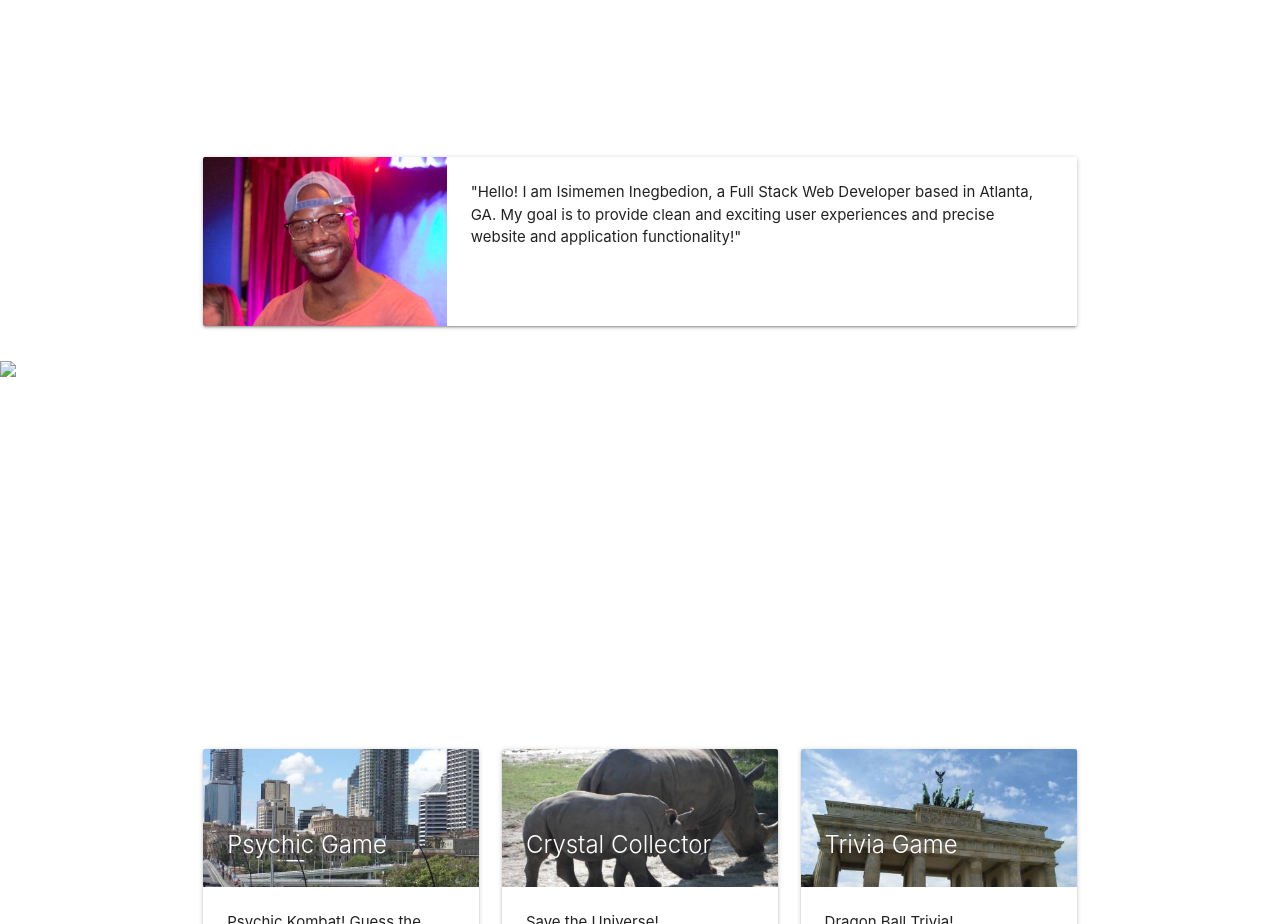
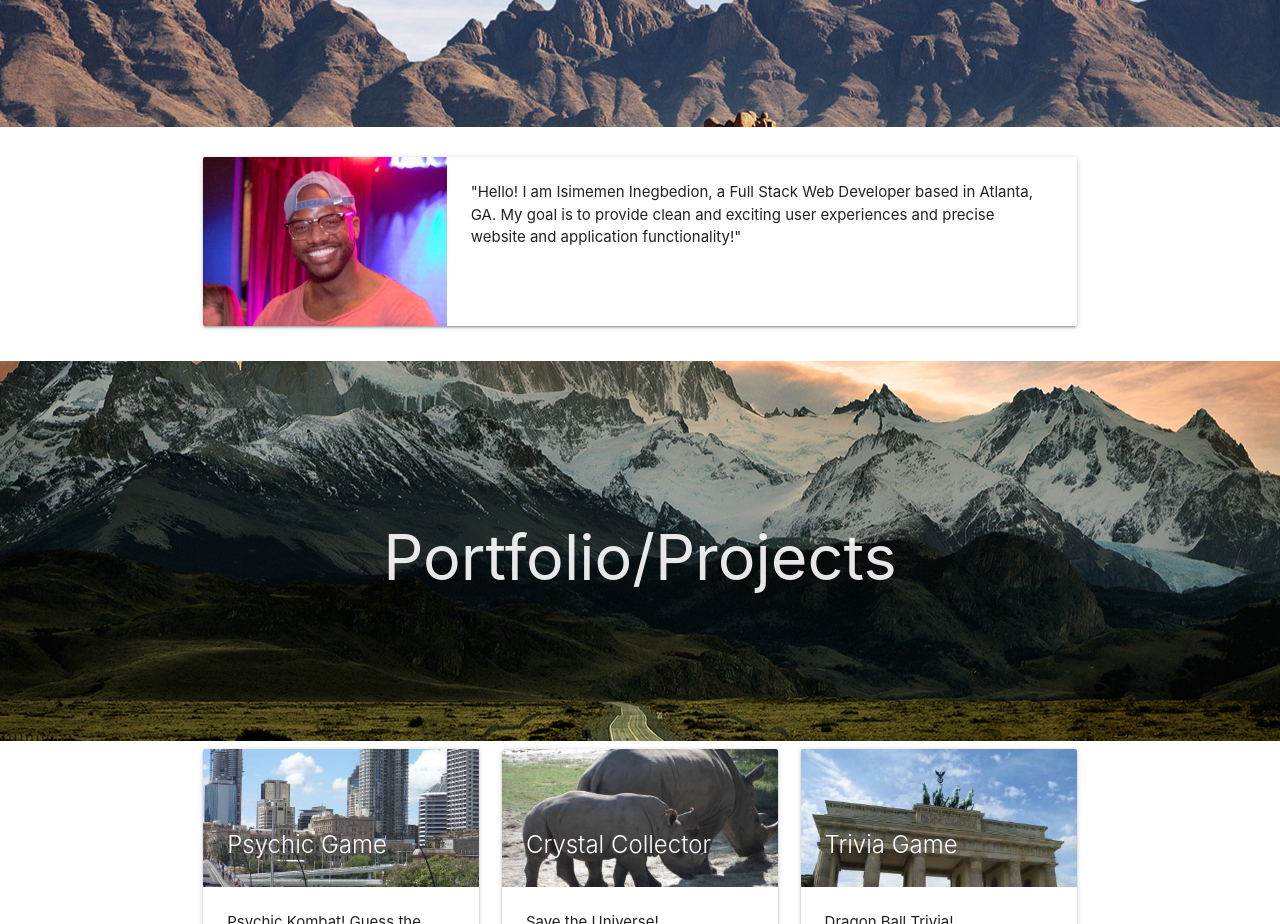
Before and after one commit to illimitableissi/Isimemen_Portfolio, a plain HTML site: page index.html in a window 1280 px wide. Shown: the part 289-1213 px from the top of the page. Drawn offline with nearby package versions, Linux system fonts and the light colour scheme; the site is published under a folder, as on GitHub Pages, so addresses that start at the root find nothing.

Commit message:
fixed file paths

```diff
--- a/index.html
+++ b/index.html
@@ -39,7 +39,7 @@
                 </div>
             </div>
         </div>
-    <div class="parallax"><img src="/images/landscape2.jpg" alt="Unsplashed background img 2"></div>
+    <div class="parallax"><img src="images/landscape2.jpg" alt="Unsplashed background img 2"></div>
 </div>
 <br>
 <div class="container">
@@ -66,7 +66,7 @@
             </div>
         </div>
     </div>
-    <div class="parallax"><img src="/images/landscape1.jpg" alt="Unsplashed background img 2"></div>
+    <div class="parallax"><img src="images/landscape1.jpg" alt="Unsplashed background img 2"></div>
 </div>
 
 <div class="container">
```
